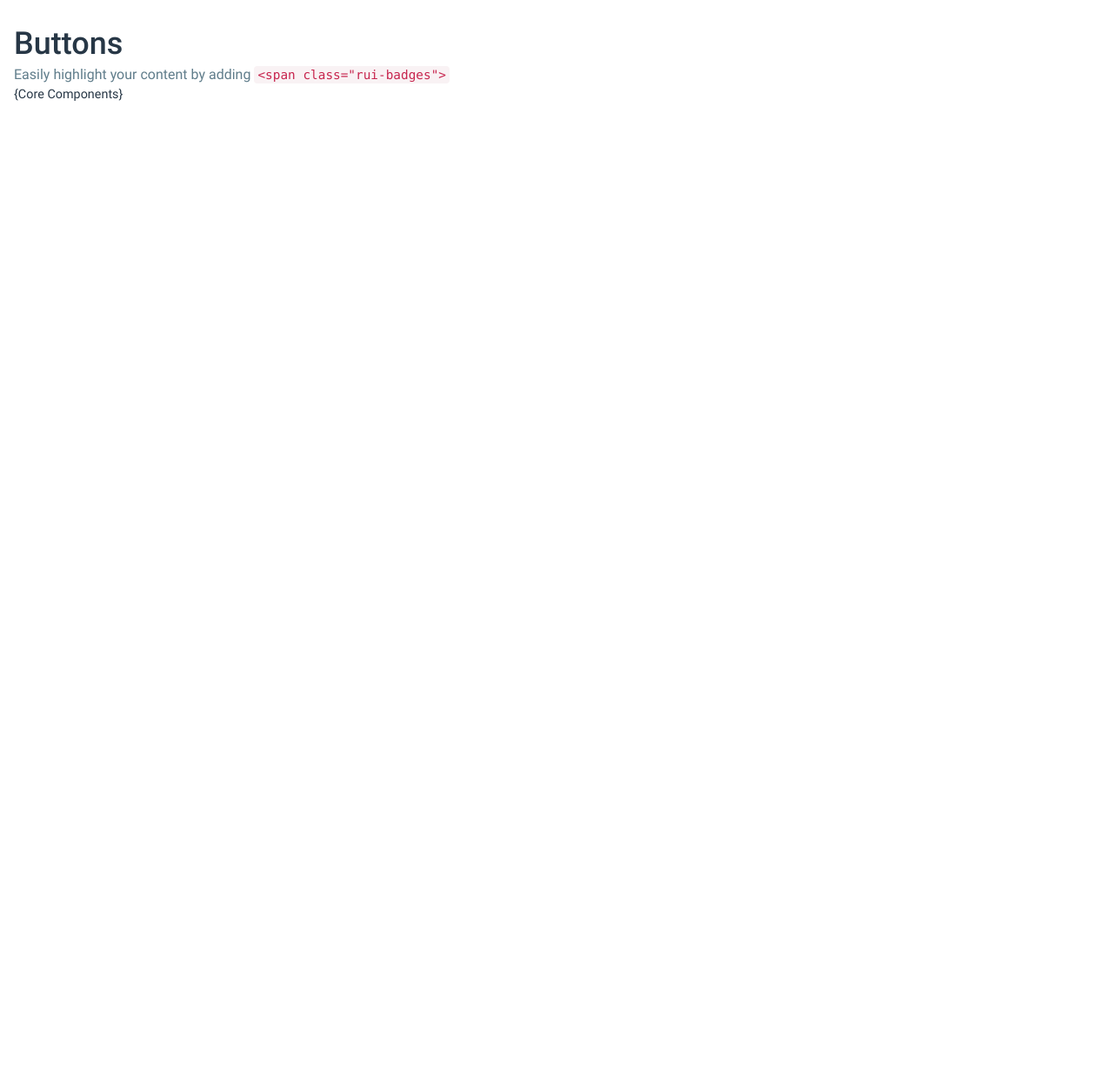
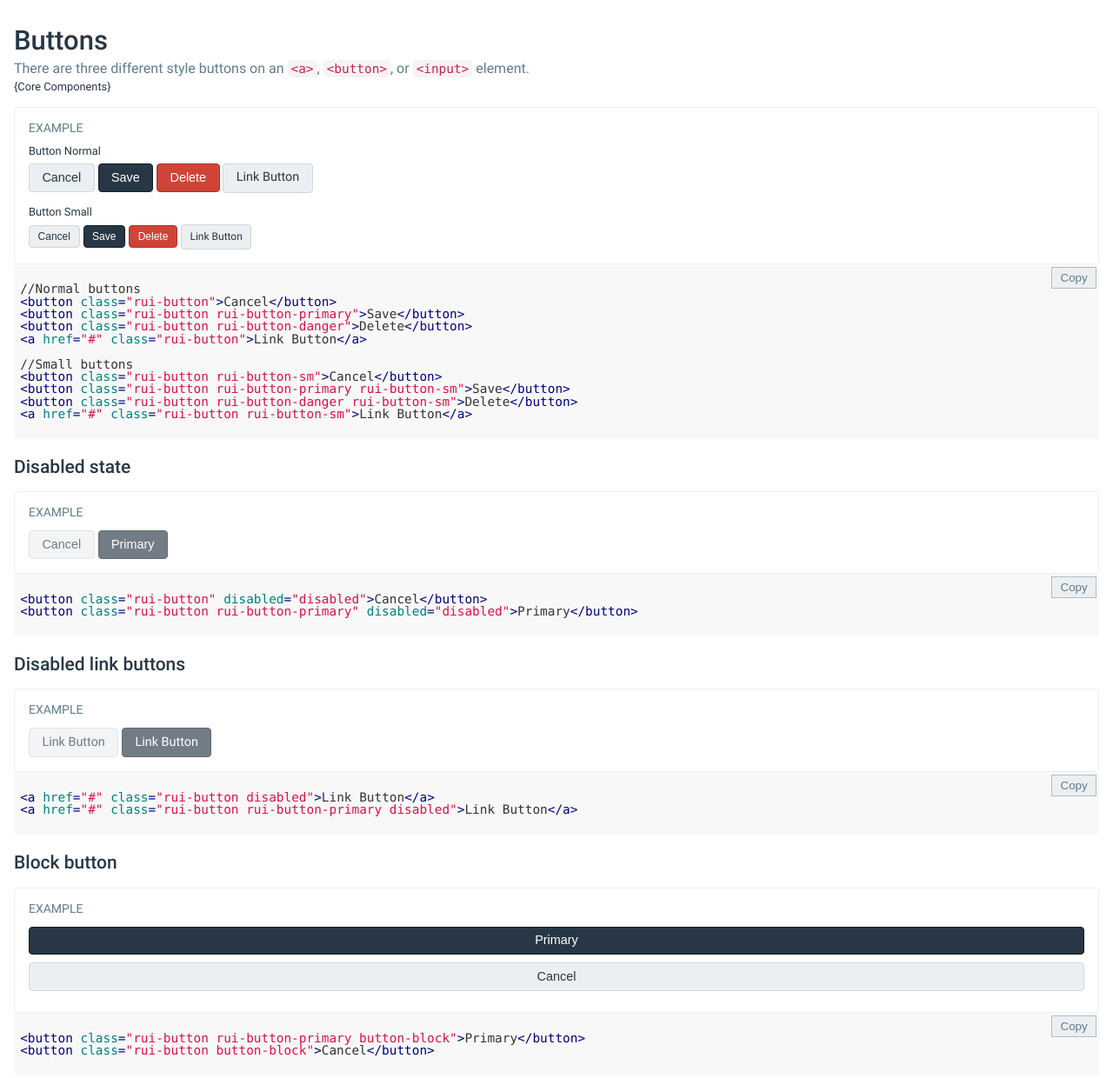
Before and after one commit to iswanj/RUI, a website: page public/examples/button.html in a window 1280 px wide. Shown: the top 1240 px of the page at 87% size. Before the commit the page ends 800 px from the top, so only its background shows below. Drawn offline with Linux system fonts and the light colour scheme.

Commit message:
added buttons styles

```diff
--- a/public/examples/button.html
+++ b/public/examples/button.html
@@ -8,9 +8,97 @@
 </head>
 <body>
 <h1>Buttons</h1>
-<p>Easily highlight your content by adding <code>&lt;span class="rui-badges"&gt;</code></p>
+<p>There are three different style buttons on an <code>&lt;a&gt;</code>, <code>&lt;button&gt;</code>, or <code>&lt;input&gt;</code> element.</p>
 <p class="help">{Core Components}</p>
+<div class="example">
+	<p class="head">Example</p>
 
+	<p class="help">Button Normal</p>
+	<button class="rui-button">Cancel</button>
+	<button class="rui-button rui-button-primary">Save</button>
+	<button class="rui-button rui-button-danger">Delete</button>
+	<a href="#" class="rui-button">Link Button</a>
+	<br><br>
+	<p class="help">Button Small</p>
+	<button class="rui-button rui-button-sm">Cancel</button>
+	<button class="rui-button rui-button-primary rui-button-sm">Save</button>
+	<button class="rui-button rui-button-danger rui-button-sm">Delete</button>
+	<a href="#" class="rui-button rui-button-sm">Link Button</a>
+
+</div>
+<div class="example-code">
+<button class="copy-source">Copy</button>
+<pre><code class="html">
+//Normal buttons
+&lt;button class="rui-button"&gt;Cancel&lt;/button&gt;
+&lt;button class="rui-button rui-button-primary"&gt;Save&lt;/button&gt;
+&lt;button class="rui-button rui-button-danger"&gt;Delete&lt;/button&gt;
+&lt;a href="#" class="rui-button"&gt;Link Button&lt;/a&gt;
+
+//Small buttons
+&lt;button class="rui-button rui-button-sm"&gt;Cancel&lt;/button&gt;
+&lt;button class="rui-button rui-button-primary rui-button-sm"&gt;Save&lt;/button&gt;
+&lt;button class="rui-button rui-button-danger rui-button-sm"&gt;Delete&lt;/button&gt;
+&lt;a href="#" class="rui-button rui-button-sm"&gt;Link Button&lt;/a&gt;
+</code></pre>
+</div>
+<h3>Disabled state</h3>
+<div class="example">
+	<p class="head">Example</p>
+
+	<button class="rui-button" disabled="disabled">Cancel</button>
+	<button class="rui-button rui-button-primary" disabled="disabled">Primary</button>
+</div>
+<div class="example-code">
+<button class="copy-source">Copy</button>
+<pre><code class="html">
+&lt;button class="rui-button" disabled="disabled"&gt;Cancel&lt;/button&gt;
+&lt;button class="rui-button rui-button-primary" disabled="disabled"&gt;Primary&lt;/button&gt;
+</code></pre>
+</div>
+<h3>Disabled link buttons</h3>
+<div class="example">
+	<p class="head">Example</p>
+
+	<a href="#" class="rui-button disabled">Link Button</a>
+	<a href="#" class="rui-button rui-button-primary disabled">Link Button</a>
+</div>
+<div class="example-code">
+<button class="copy-source">Copy</button>
+<pre><code class="html">
+&lt;a href="#" class="rui-button disabled"&gt;Link Button&lt;/a&gt;
+&lt;a href="#" class="rui-button rui-button-primary disabled"&gt;Link Button&lt;/a&gt;
+</code></pre>
+</div>
+<h3>Block button</h3>
+<div class="example">
+	<p class="head">Example</p>
+	<button class="rui-button rui-button-primary button-block">Primary</button>
+	<button class="rui-button button-block">Cancel</button>
+</div>
+<div class="example-code">
+<button class="copy-source">Copy</button>
+<pre><code class="html">
+&lt;button class="rui-button rui-button-primary button-block"&gt;Primary&lt;/button&gt;
+&lt;button class="rui-button button-block"&gt;Cancel&lt;/button&gt;
+</code></pre>
+</div>
+<h3>Border only buttons</h3>
+<div class="example">
+	<p class="head">Example</p>
+
+	<button class="rui-button button-o">Cancel</button>
+	<button class="rui-button rui-button-primary button-o">Save</button>
+	<button class="rui-button rui-button-danger button-o">Delete</button>
+	<a href="#" class="rui-button button-o">Link Button</a>
+</div>
+<div class="example-code">
+<button class="copy-source">Copy</button>
+<pre><code class="html">
+&lt;button class="rui-button" disabled="disabled"&gt;Cancel&lt;/button&gt;
+&lt;button class="rui-button rui-button-primary" disabled="disabled"&gt;Primary&lt;/button&gt;
+</code></pre>
+</div>
 <script type="text/javascript" src="../lib/jquery/jquery-1.11.3.js"></script>
 <script type="text/javascript" src="../lib/highlightjs/highlight.pack.js"></script>
 <script type="text/javascript" src="../../build/js/main.js"></script>
--- a/public/examples/css/example.css
+++ b/public/examples/css/example.css
@@ -22,6 +22,7 @@ code span {
 	text-transform: uppercase;
 	font-size: 14px;
 	color: #607d8b;
+	margin-bottom: 1em;
 }
 .example-code {
 	position: relative;
@@ -44,3 +45,7 @@ code span {
 	outline: none;
 	color: #fff;
 }
+
+h3 {
+	margin-top: 1em;
+}
--- /dev/null
+++ b/src/less/buttons.less
@@ -0,0 +1,79 @@
+.rui-button {
+	background: @brand-default;
+	border: 1px solid darken(@brand-default, 10%);
+	display: inline-block;
+	margin-bottom: 0; // For input.btn
+	font-weight: 400;
+	text-align: center;
+	vertical-align: middle;
+	touch-action: manipulation;
+	cursor: pointer;
+	background-image: none; // Reset unusual Firefox-on-Android default style; see https://github.com/necolas/normalize.css/issues/214
+	border: 1px solid transparent;
+	text-decoration: none;
+	white-space: nowrap;
+	.rounded(@border-radius-base);
+	.button-variant(@btn-default-color, @btn-default-bg, @btn-default-border);
+	.button-size(@btn-padding-vertical, @btn-padding-horizontal, @btn-font-size-base, @btn-line-height-base, @border-radius-base);
+
+	&:active{
+		outline: 0;
+		background-image: none;
+		.box-shadow(inset 0 3px 5px rgba(0,0,0,.125));
+	}
+
+	&:hover,
+	&:focus {
+		color: @btn-default-color;
+		text-decoration: none;
+	}
+
+	&.disabled,
+	&[disabled],
+		fieldset[disabled] & {
+		cursor: @cursor-disabled;
+		.opacity(.65);
+		.box-shadow(none);
+	}
+
+	a& {
+		&.disabled,
+		fieldset[disabled] & {
+		  pointer-events: none; // Future-proof disabling of clicks on `<a>` elements
+		}
+	}
+
+	&.rui-button-primary {
+		.button-variant(@btn-primary-color, @btn-primary-bg, @btn-primary-border);
+	}
+
+	&.rui-button-danger {
+		.button-variant(@btn-danger-color, @btn-danger-bg, @btn-danger-border);
+	}
+
+	// Button sizes
+	&.rui-button-sm {
+		.button-size(@btn-padding-sm-vertical, @btn-padding-sm-horizontal, @btn-sm-font-size-base, @btn-sm-line-height-base, @border-radius-base);
+	}
+
+	//block buttons
+	&.button-block {
+		width: 100%;
+		margin-bottom: .6em;
+	}
+
+	//border only buttons
+	&.button-o {
+		background-color: transparent;
+		color: @text;
+	}
+}
+
+a.rui-button {
+	line-height: @btn-link-line-height-base;
+
+	&.rui-button-sm {
+		line-height: @btn-link-sm-line-height-base;
+    	padding-top: .5em;
+	}
+}
--- /dev/null
+++ b/src/less/mixin/button.less
@@ -0,0 +1,63 @@
+.button-variant(@color; @background; @border) {
+  color: @color;
+  background-color: @background;
+  border-color: @border;
+
+  &:focus,
+  &.focus {
+    color: @color;
+    background-color: darken(@background, 10%);
+        border-color: darken(@border, 25%);
+  }
+  &:hover {
+    color: @color;
+    background-color: darken(@background, 10%);
+        border-color: darken(@border, 12%);
+  }
+  &:active,
+  &.active,
+  .open > .dropdown-toggle& {
+    color: @color;
+    background-color: darken(@background, 10%);
+        border-color: darken(@border, 12%);
+
+    &:hover,
+    &:focus,
+    &.focus {
+      color: @color;
+      background-color: darken(@background, 17%);
+          border-color: darken(@border, 25%);
+    }
+  }
+  &:active,
+  &.active,
+  .open > .dropdown-toggle& {
+    background-image: none;
+  }
+  &.disabled,
+  &[disabled],
+  fieldset[disabled] & {
+    &,
+    &:hover,
+    &:focus,
+    &.focus,
+    &:active,
+    &.active {
+      background-color: @background;
+          border-color: @border;
+    }
+  }
+
+  .badge {
+    color: @background;
+    background-color: @color;
+  }
+}
+
+// Button sizes
+.button-size(@padding-vertical; @padding-horizontal; @font-size; @line-height; @border-radius) {
+  padding: @padding-vertical @padding-horizontal;
+  font-size: @font-size;
+  line-height: @line-height;
+  border-radius: @border-radius;
+}
--- a/src/less/style.less
+++ b/src/less/style.less
@@ -7,12 +7,14 @@
 
 //Mixin
 @import "mixin/text-emphasis.less";
+@import "mixin/button.less";
 
 //Common Variables
 @import "variables.less";
 
-//Core components
+//Core styles
 @import "type.less";
 
 //Components
 @import "badges.less";
+@import "buttons.less";
--- a/src/less/type.less
+++ b/src/less/type.less
@@ -54,15 +54,17 @@ h6, .h6 { font-size: @font-size-h6; }
 
 // Body text
 // -------------------------
-
+body {
+  font-family: @font-family-sans-serif;
+  font-weight: 400;
+}
 p {
-  font-family: @font-family-sans-serif;
   color: @sub-text;
   margin: 0 0 (@line-height-computed / 2);
 }
 .help {
   color: @text;
-  font-size: .9em;
+  font-size: .8em;
 }
 span {
   font-family: @font-family-sans-serif;
--- a/src/less/variables.less
+++ b/src/less/variables.less
@@ -63,8 +63,8 @@
 @font-family-monospace:   Menlo, Monaco, Consolas, "Courier New", monospace;
 @font-family-base:        @font-family-sans-serif;
 
-@font-size-base:          14px;
-@font-size-base-progress: 11px;
+@font-size-base:          12px;
+@font-size-base-progress: 10px;
 @font-size-large:         ceil((@font-size-base * 1.25)); // ~18px
 @font-size-small:         ceil((@font-size-base * 0.85)); // ~12px
 
@@ -85,3 +85,40 @@
 @headings-font-weight:    500;
 @headings-line-height:    1.1;
 @headings-color:          inherit;
+
+
+//** Buttons style
+@btn-default-bg:		@brand-default;
+@btn-default-border:	darken(@brand-default, 10%);
+@btn-default-color:		@brand-primary;
+
+// btn primary
+@btn-primary-bg:		@brand-primary;
+@btn-primary-border:	darken(@brand-primary, 10%);
+@btn-primary-color:		#fff;
+
+// btn danger
+@btn-danger-bg:		@brand-danger;
+@btn-danger-border:	darken(@brand-danger, 10%);
+@btn-danger-color:		#fff;
+
+@btn-font-size-base: 			.9em;
+@btn-sm-font-size-base: 		.75em;
+@btn-line-height-base: 			1.333;
+@btn-link-line-height-base: 	1.444;
+@btn-sm-line-height-base: 		1.222;
+@btn-link-sm-line-height-base: 	1.333;
+
+
+// Buttons padding
+@btn-padding-vertical:			.4em;
+@btn-padding-horizontal:		1em;
+
+// Button small padding
+@btn-padding-sm-vertical:		.4em;
+@btn-padding-sm-horizontal:		.8em;
+
+
+
+//** Disabled cursor for form controls and buttons.
+@cursor-disabled:		not-allowed;
```
Also changed, not shown: build/css/style.css.
